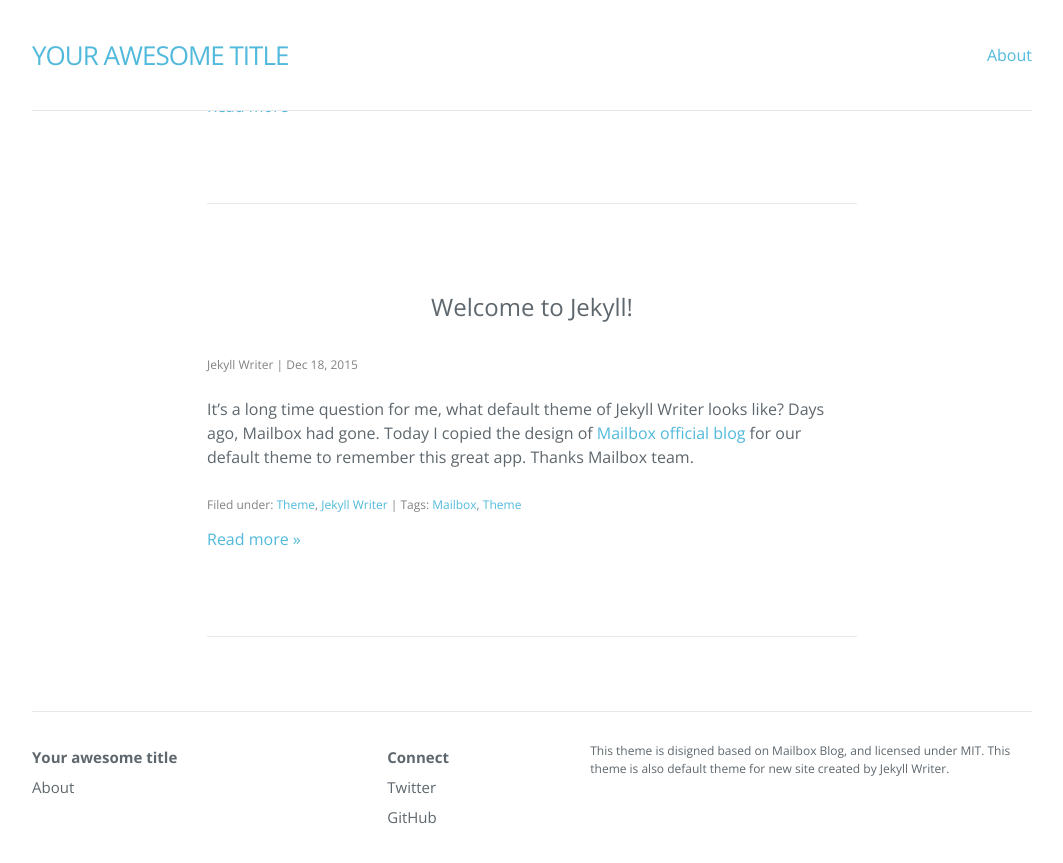
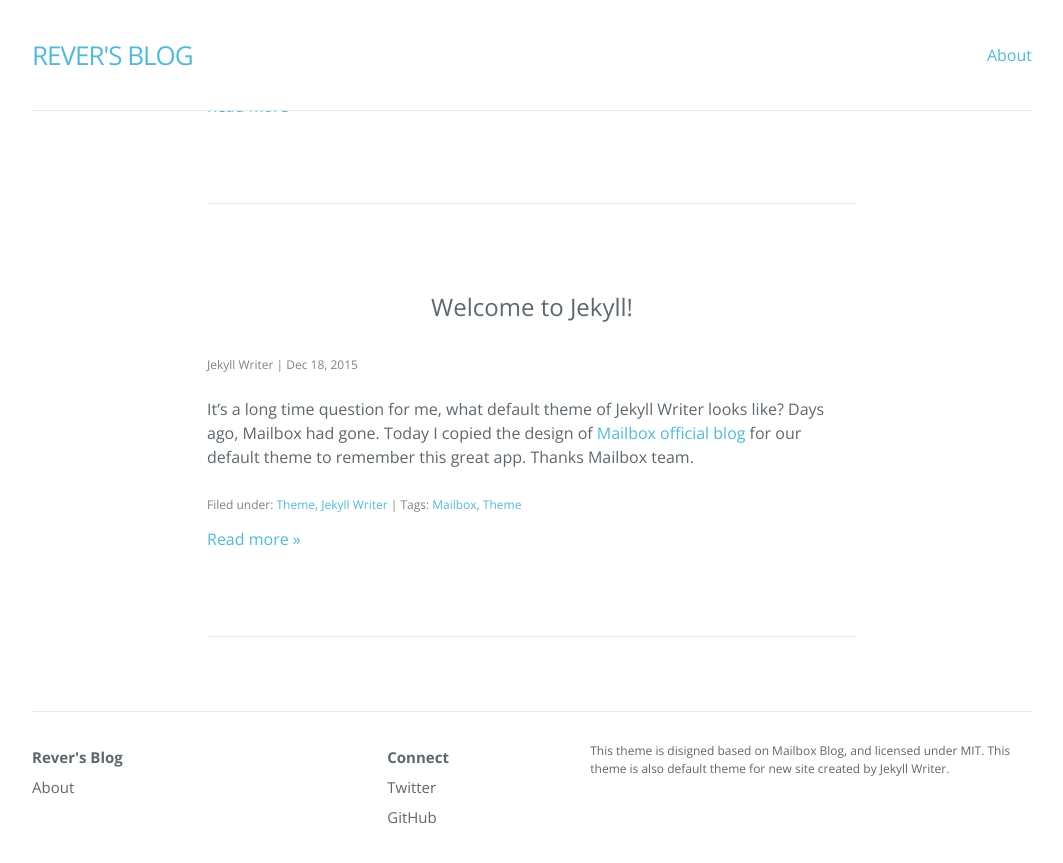
Before and after one commit to reverily/jekyllwriter, a Jekyll site: the page built from index.html, in a window 1280 px wide and 900 px high, scrolled down 696 px. Shown: the top 863 px of the window, without its empty margins (108-1171 px from the left). Built offline with Jekyll 4.4.1, drawn with Linux system fonts in a browser that asks for light colours; nearby versions of some CDN libraries; the list of posts is cut into pages by our own code.

Commit message:
Update Configuration

```diff
--- a/_config.yml
+++ b/_config.yml
@@ -1,21 +1,15 @@
-# Welcome to Jekyll!
-#
-# This config file is meant for settings that affect your whole blog, values
-# which you are expected to set up once and rarely need to edit after that.
-# For technical reasons, this file is *NOT* reloaded automatically when you use
-# 'jekyll serve'. If you change this file, please restart the server process.
-
-# Site settings
-title: Your awesome title
+# Created by Jekyll Writer
+title: Rever's Blog
 author: Jekyll Writer
-description: > # this means to ignore newlines until "baseurl:"
-  This theme is disigned based on Mailbox Blog, and licensed under MIT.
-  This theme is also default theme for new site created by Jekyll Writer.
-permalink: /:year/:month/:day/:title/
+description: >
+  This theme is disigned based on Mailbox Blog, and licensed under MIT. This
+  theme is also default theme for new site created by Jekyll Writer.
+permalink: '/:year/:month/:day/:title/'
 paginate: 6
-paginate_path: "/page/:num/"
+paginate_path: '/page/:num/'
 twitter_username: jekyllwriter
-github_username:  jekyllwriter
-gems: [jekyll-paginate]
+github_username: jekyllwriter
+gems:
+  - jekyll-paginate
 markdown: kramdown
-baseurl: "/jekyllwriter"
+baseurl: /jekyllwriter
```
